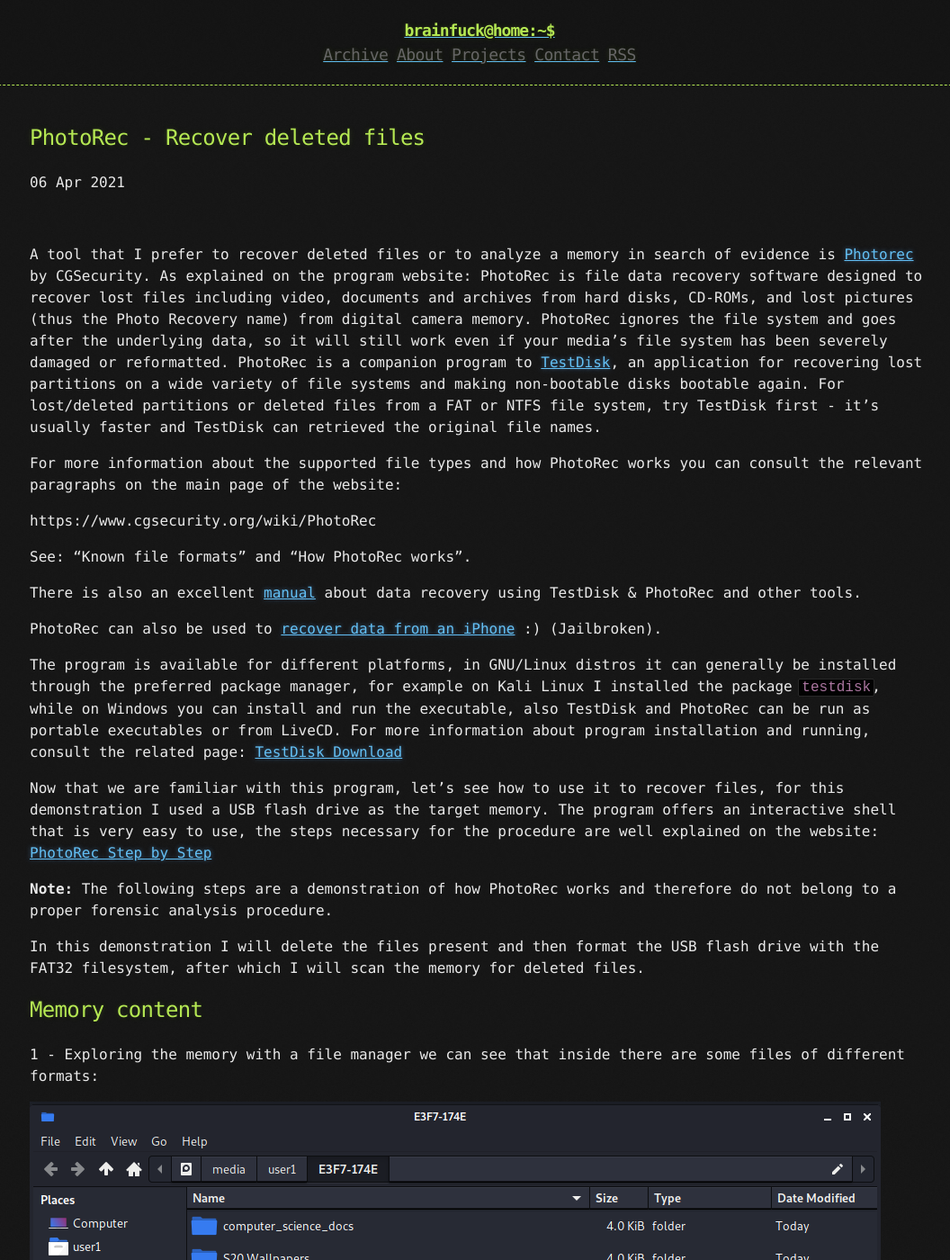
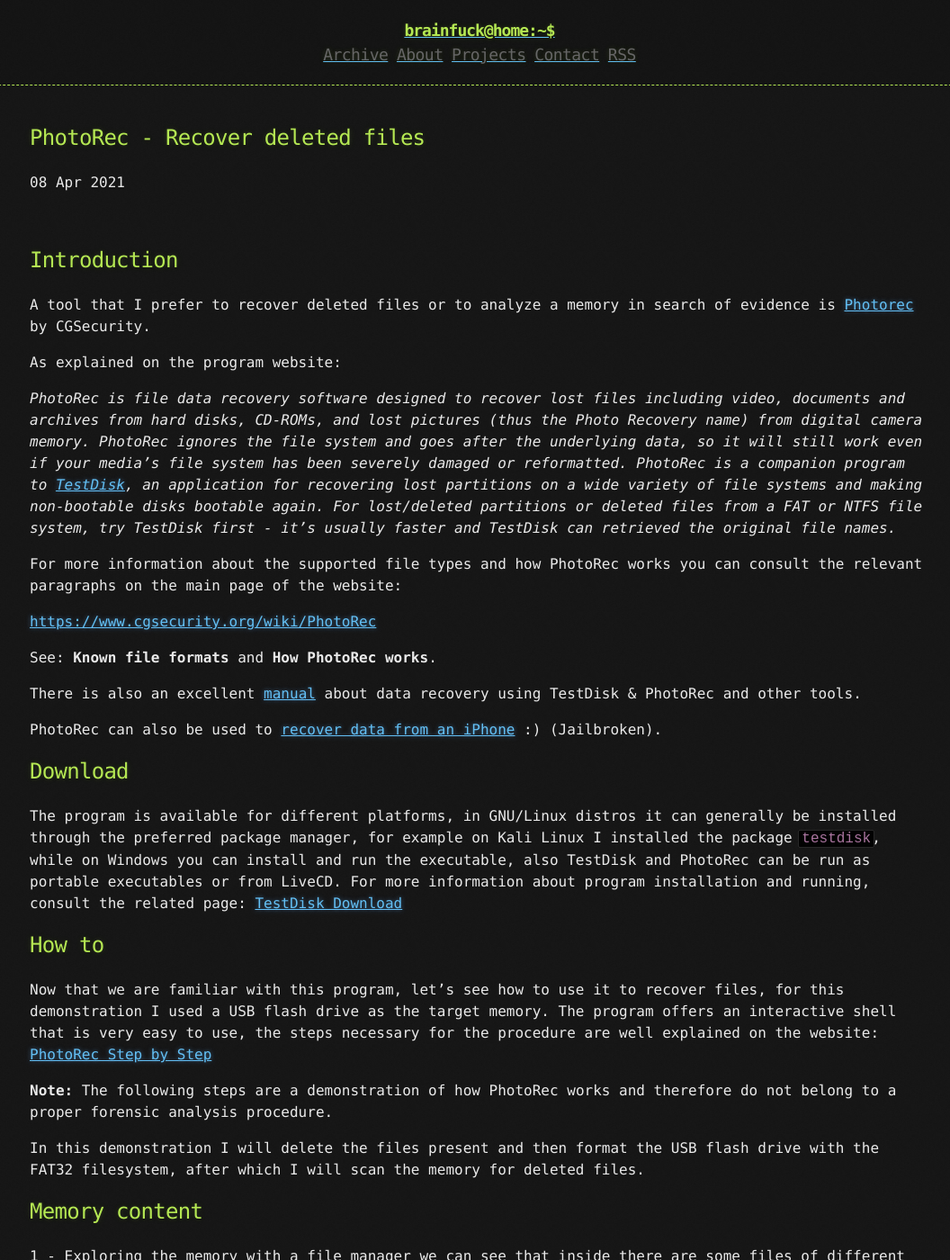
Before and after one commit to brainfucksec/brainfucksec.github.io, a Jekyll site: the page built from _posts/2021-04-08-photorec-tutorial.md, in a window 1280 px wide and 1400 px high. Shown: the whole window at 90% size, without its empty margins (107-1163 px from the left). Built offline with Jekyll 4.4.1, drawn with Linux system fonts in a browser that asks for light colours; some of the changed text lies outside the part shown.

Commit message:
Update post: "Photorec Tutorial"

```diff
--- a/_posts/2021-04-06-photorec-tutorial.md
+++ b/_posts/2021-04-08-photorec-tutorial.md
@@ -1,27 +1,36 @@
 ---
 layout: post
 title: "PhotoRec - Recover deleted files"
-date: 2021-04-06
+date: 2021-04-08
 ---
 
 <br>
 
+## Introduction
+
 A tool that I prefer to recover deleted files or to analyze a memory in search of evidence is [Photorec](https://www.cgsecurity.org/wiki/PhotoRec) by CGSecurity.
-As explained on the program website: PhotoRec is file data recovery software designed to recover lost files including video, documents and archives from hard disks, CD-ROMs, and lost pictures (thus the Photo Recovery name) from digital camera memory. PhotoRec ignores the file system and goes after the underlying data, so it will still work even if your media's file system has been severely damaged or reformatted.
-PhotoRec is a companion program to [TestDisk](https://www.cgsecurity.org/wiki/TestDisk), an application for recovering lost partitions on a wide variety of file systems and making non-bootable disks bootable again. For lost/deleted partitions or deleted files from a FAT or NTFS file system, try TestDisk first - it's usually faster and TestDisk can retrieved the original file names.
+
+As explained on the program website:
+
+*PhotoRec is file data recovery software designed to recover lost files including video, documents and archives from hard disks, CD-ROMs, and lost pictures (thus the Photo Recovery name) from digital camera memory. PhotoRec ignores the file system and goes after the underlying data, so it will still work even if your media's file system has been severely damaged or reformatted.
+PhotoRec is a companion program to [TestDisk](https://www.cgsecurity.org/wiki/TestDisk), an application for recovering lost partitions on a wide variety of file systems and making non-bootable disks bootable again. For lost/deleted partitions or deleted files from a FAT or NTFS file system, try TestDisk first - it's usually faster and TestDisk can retrieved the original file names.*
 
 For more information about the supported file types and how PhotoRec works you can consult the relevant paragraphs on the main page of the website:
 
-https://www.cgsecurity.org/wiki/PhotoRec
+<https://www.cgsecurity.org/wiki/PhotoRec>
 
-See: "Known file formats" and "How PhotoRec works".
+See: **Known file formats** and **How PhotoRec works**.
 
 There is also an excellent [manual](https://www.cgsecurity.org/testdisk.pdf) about data recovery using TestDisk & PhotoRec and other tools.
 
 PhotoRec can also be used to [recover data from an iPhone](https://www.cgsecurity.org/wiki/Recover_data_from_an_iPhone) :) (Jailbroken).
 
+## Download
+
 The program is available for different platforms, in GNU/Linux distros it can generally be installed through the preferred package manager, for example on Kali Linux I installed the package `testdisk`, while on Windows you can install and run the executable, also TestDisk and PhotoRec can be run as portable executables or from LiveCD.
 For more information about program installation and running, consult the related page: [TestDisk Download](https://www.cgsecurity.org/wiki/TestDisk_Download)
+
+## How to
 
 Now that we are familiar with this program, let's see how to use it to recover files, for this demonstration I used a USB flash drive as the target memory. The program offers an interactive shell that is very easy to use, the steps necessary for the procedure are well explained on the website: [PhotoRec Step by Step](https://www.cgsecurity.org/wiki/PhotoRec_Step_By_Step)
 
@@ -107,15 +116,17 @@
 
 ## Some tips
 
-1 - If you are looking for a specific file you can check the date/time attribute, PhotoRec uses time information (metadata) when available in the file header to set the file modification time:
+* If you are looking for a specific file you can check the date/time attribute, PhotoRec uses time information (metadata) when available in the file header to set the file modification time:
 
-![alt text](assets/img/posts/photorec-tutorial/17-datetime-sort.png)
+    ![alt text](assets/img/posts/photorec-tutorial/17-datetime-sort.png)
 
-2 - With .JPEG files you can use [exiftool](https://exiftool.org/) to view the image metadata for additional information about the file:
+* With .JPEG files you can use [exiftool](https://exiftool.org/) to view the image metadata for additional information about the file:
 
-![alt text](assets/img/posts/photorec-tutorial/18-exiftool-example.png)
+    ![alt text](assets/img/posts/photorec-tutorial/18-exiftool-example.png)
 
-3 - Thumbnails of the images found are saved as t*.jpg
+* Thumbnails of the images found are saved as "t*.jpg"
+
+* If you have chosen to keep corrupted files/file fragments, their filenames will beginning by the letter "b" (broken).
 
 ---
 
```
